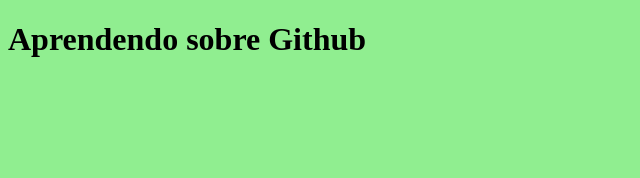
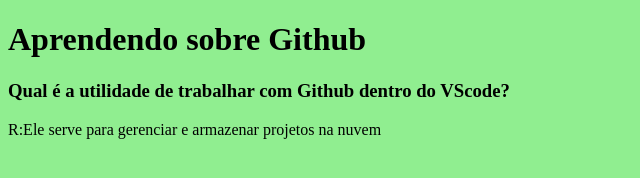
Before and after one commit to gustavofigueiredo-glitch/mysite, a plain HTML site: page index.html in a window 1280 px wide. Shown: the whole page, without its empty margins (0-640 px from the left). Drawn offline with Linux system fonts and the light colour scheme.

Commit message:
Novas informaçoes

```diff
--- a/index.html
+++ b/index.html
@@ -8,5 +8,7 @@
 </head>
 <body>
     <h1>Aprendendo sobre Github </h1>
+    <h3>Qual é a utilidade de trabalhar com Github dentro do VScode?</h3>
+    <p>R:Ele serve para gerenciar e armazenar projetos na nuvem</p>
 </body>
 </html>
```
